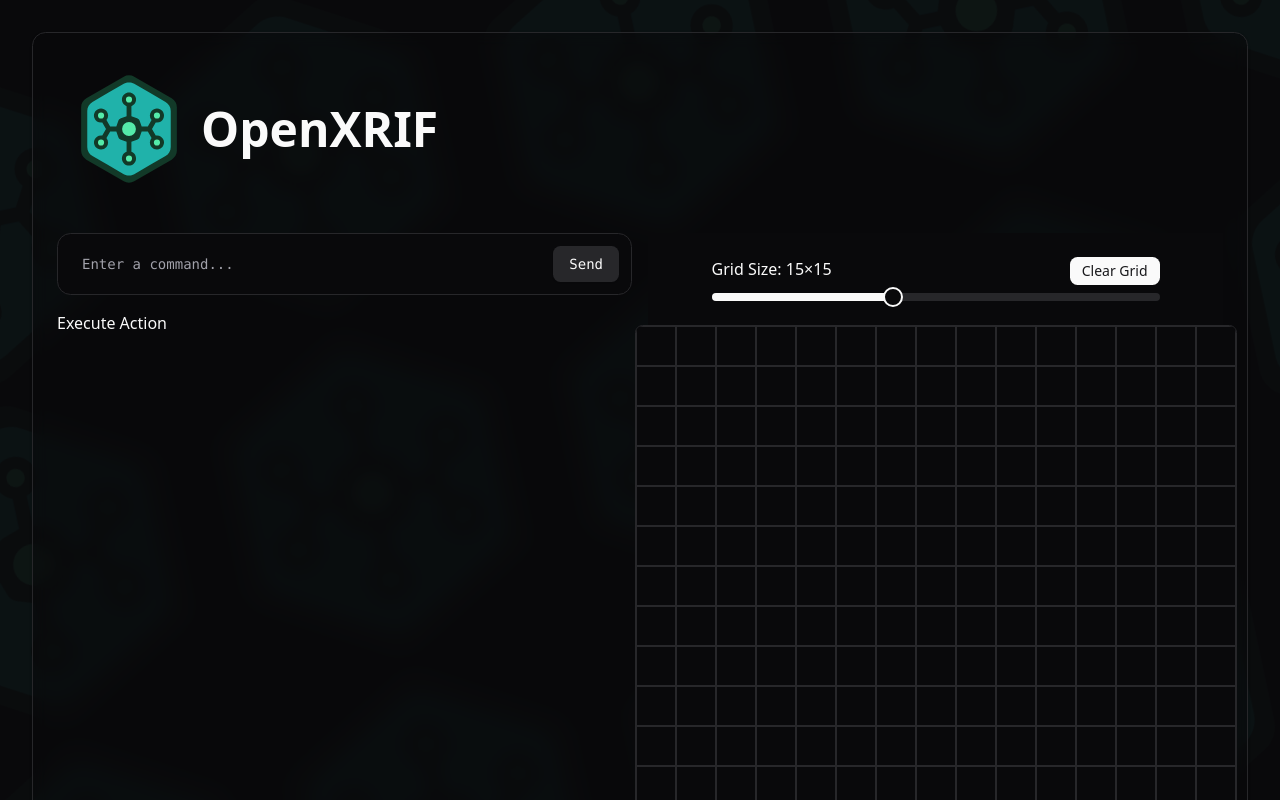
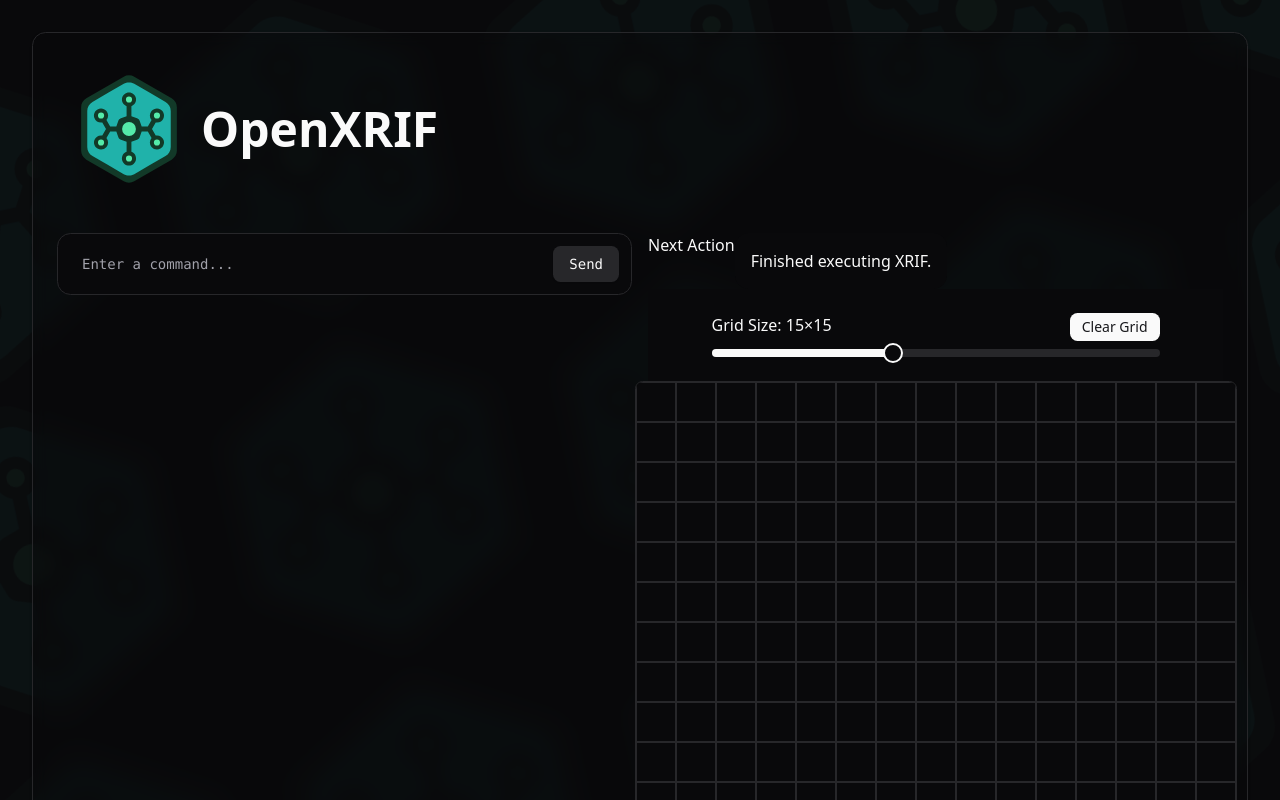
Before and after one commit to OpenXRIF/web, a React (Vite) app: page / in a window 1280 px wide. Shown: the top 800 px of the page. Built offline with nearby package versions, Linux system fonts and the light colour scheme.

Commit message:
Simple execution text

```diff
--- a/src/App.tsx
+++ b/src/App.tsx
@@ -2,10 +2,10 @@ import "./index.css";
 import { Card, CardContent } from "@/components/ui/card";
 
 import logo from "./logo.svg";
-import { RobotGrid } from "./RobotGrid";
 import { MessageBox } from "./MessageBox";
 import { Executor } from "./Executor";
 import GridDrawer from "./GridDrawer";
+import SpeechBubble from "./SpeechBubble";
 
 export function App() {
   return (
@@ -27,8 +27,14 @@ export function App() {
           {/* <p>This is a demo project for OpenXRIF.</p> */}
           <div className="grid grid-cols-2 gap-4 mt-8">
             <MessageBox />
-            {/* <RobotGrid rows={30} cols={30} /> */}
-            <GridDrawer />
+            <div>
+              <div className="flex flex-row">
+                <Executor />
+                <SpeechBubble />
+              </div>
+              {/* <RobotGrid rows={30} cols={30} /> */}
+              <GridDrawer />
+            </div>
           </div>
         </CardContent>
       </Card>
--- a/src/Executor.tsx
+++ b/src/Executor.tsx
@@ -5,7 +5,7 @@ export const Executor = () => {
 
   return (
     <div>
-      <button onClick={executeAction}>Execute Action</button>
+      <button onClick={executeAction}>Next Action</button>
     </div>
   );
 };
--- a/src/MessageBox.tsx
+++ b/src/MessageBox.tsx
@@ -73,7 +73,7 @@ export function MessageBox() {
         </Button>
       </form>
 
-      <Executor />
+      {/* <Executor /> */}
 
       {responsePromise && (
         <Suspense fallback={<Loading />}>
--- /dev/null
+++ b/src/SpeechBubble.tsx
@@ -0,0 +1,41 @@
+import { useXrifStore } from "./store";
+
+const SpeechBubble = () => {
+  const action = useXrifStore(
+    (state) => state.xrifValue?.actions[state.highlightedAction]
+  );
+
+  if (!action) {
+    return (
+      <div className="bg-card p-4 rounded-xl">
+        <p>Finished executing XRIF.</p>
+      </div>
+    )
+  }
+
+  if (action?.action === "speak") {
+    return (
+      <div className="bg-card p-4 rounded-xl">
+        <p>Robot says: {action.input}</p>
+      </div>
+    );
+  }
+
+  if (action?.action === "wait") {
+    return (
+      <div className="bg-card p-4 rounded-xl">
+        <p>Waiting for {action.input} seconds...</p>
+      </div>
+    );
+  }
+
+  if (action?.action === "navigate") {
+    return (
+      <div className="bg-card p-4 rounded-xl">
+        <p>Navigating to {action.input.name}...</p>
+      </div>
+    );
+  }
+};
+
+export default SpeechBubble;
--- a/src/store.ts
+++ b/src/store.ts
@@ -31,7 +31,6 @@ type StoreState = {
   xrifValue: XRIF | null;
   xrifKey: string;
   highlightedAction: number;
-  speechBubble: string | null;
   logArray: string[];
 };
 
@@ -47,7 +46,6 @@ const defaultState: StoreState = {
   xrifValue: null,
   xrifKey: "actions.0",
   highlightedAction: 0,
-  speechBubble: null,
   logArray: [],
 };
 
@@ -67,9 +65,8 @@ export const useXrifStore = create<StoreState & StoreFunctions>((set) => ({
     set((state) => {
       state.log(`Fetched XRIF for message: ${message}`);
       return {
+        ...defaultState,
         xrifPromise: response,
-        highlightedAction: 0,
-        xrifKey: "actions.0",
       };
     });
     response.then((xrif) => {
@@ -84,9 +81,6 @@ export const useXrifStore = create<StoreState & StoreFunctions>((set) => ({
   },
   executeAction: () => {
     set((state) => {
-      // Clear robot speach bubble.
-      state.speechBubble = null;
-
       // Reset if past length
       if (state.highlightedAction >= state.xrifValue?.actions.length) {
         // TODO: Set finished condition
@@ -103,16 +97,13 @@ export const useXrifStore = create<StoreState & StoreFunctions>((set) => ({
       // TODO: Execute the action here.
       if (action.action === "speak") {
         state.log(`Speaking: ${action.input}`);
-        state.speechBubble = action.input;
       }
 
       if (action.action === "navigate") {
-        // TODO
         state.log(`Navigating to ${action.input.name}`);
       }
 
       if (action.action === "wait") {
-        // TODO
         state.log(`Waiting for ${action.input} seconds`);
       }
 
```
